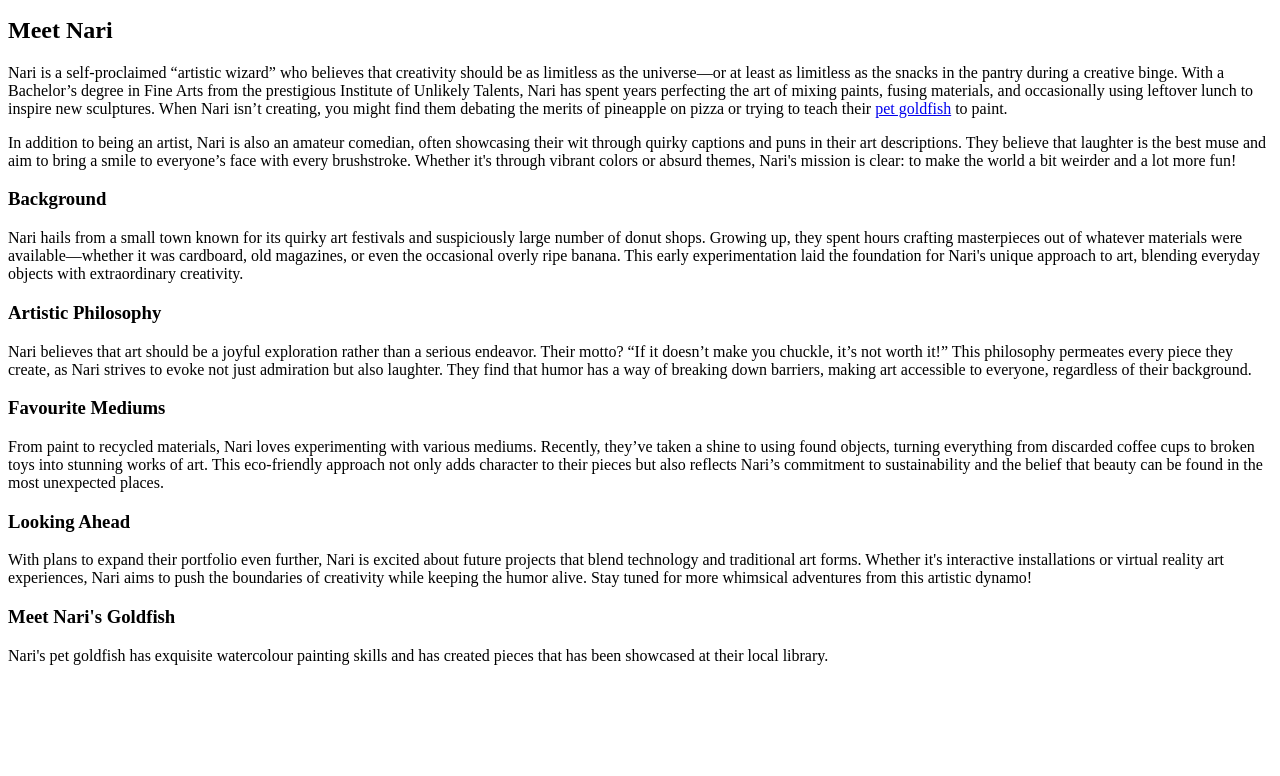
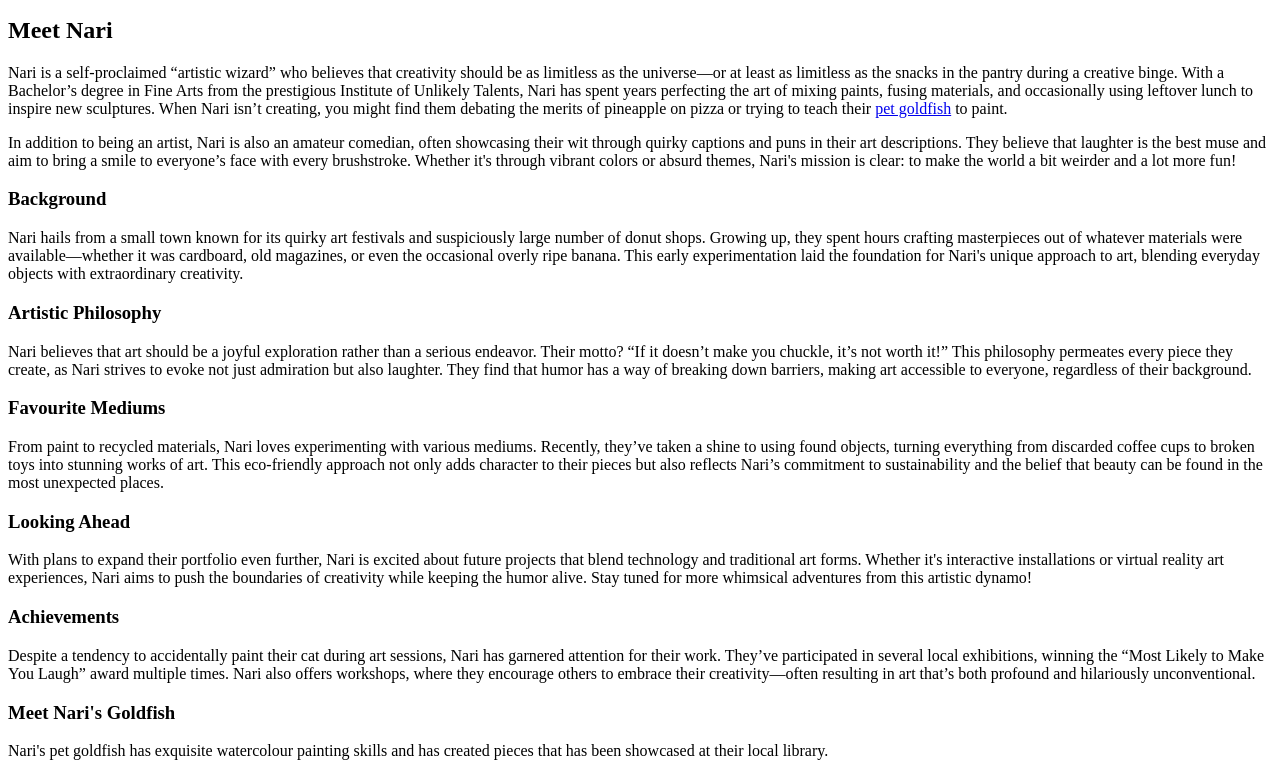
Before and after one commit to powernari/nariportfolio, a plain HTML site: page about.html in a window 1280 px wide. Shown: the part 101-877 px from the top of the page. Before the commit the page ends 800 px from the top, so only its background shows below. Drawn offline with Linux system fonts and the light colour scheme.

Commit message:
Add files via upload

```diff
--- a/about.html
+++ b/about.html
@@ -35,6 +35,9 @@
     <h3>Looking Ahead</h3>
     <p>With plans to expand their portfolio even further, Nari is excited about future projects that blend technology and traditional art forms. Whether it's interactive installations or virtual reality art experiences, Nari aims to push the boundaries of creativity while keeping the humor alive. Stay tuned for more whimsical adventures from this artistic dynamo!</p>
 
+    <h3>Achievements</h3>
+    <p>Despite a tendency to accidentally paint their cat during art sessions, Nari has garnered attention for their work. They’ve participated in several local exhibitions, winning the “Most Likely to Make You Laugh” award multiple times. Nari also offers workshops, where they encourage others to embrace their creativity—often resulting in art that’s both profound and hilariously unconventional.</p>
+
     <h3><a name="pet-goldfish">Meet Nari's Goldfish</a></h3>
 
     <p>Nari's pet goldfish has exquisite watercolour painting skills and has created pieces that has been showcased at their local library.</p>
```
